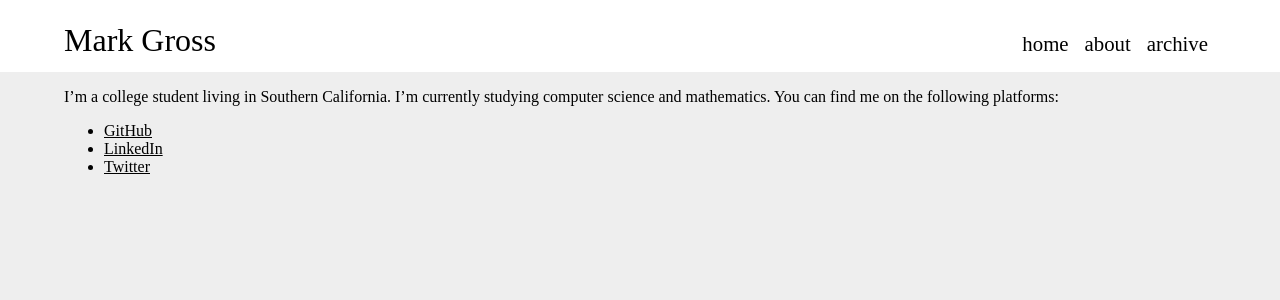
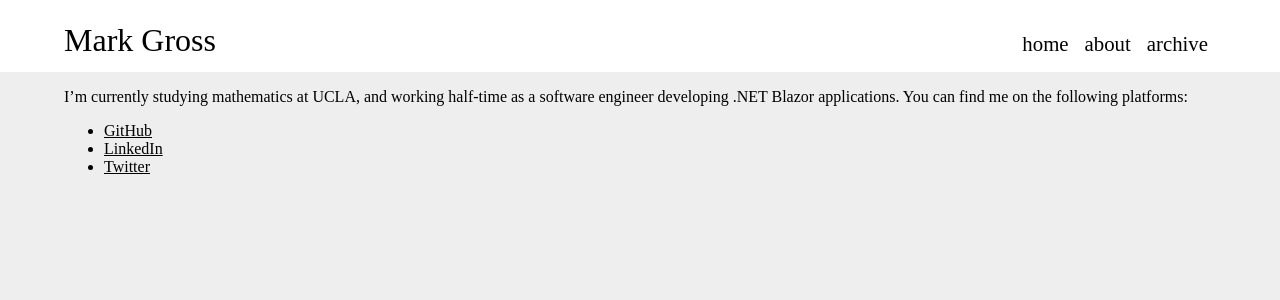
Before and after one commit to MarkusG/markusg.github.io, a Jekyll site: the page built from about.md, in a window 1280 px wide. Shown: the top 300 px of the page. Built offline with Jekyll 4.4.1, drawn with Linux system fonts in a browser that asks for light colours.

Commit message:
Update about page

```diff
--- a/about.md
+++ b/about.md
@@ -4,7 +4,9 @@ permalink: /about/
 layout: page
 ---
 
-I'm a college student living in Southern California. I'm currently studying computer science and mathematics. You can find me on the following platforms:
+I'm currently studying mathematics at UCLA, and working half-time as a software
+engineer developing .NET Blazor applications. You can find me on the following
+platforms:
 
 - [GitHub](https://github.com/MarkusG)
 - [LinkedIn](https://www.linkedin.com/in/mark-gross-a73266173/)
```
